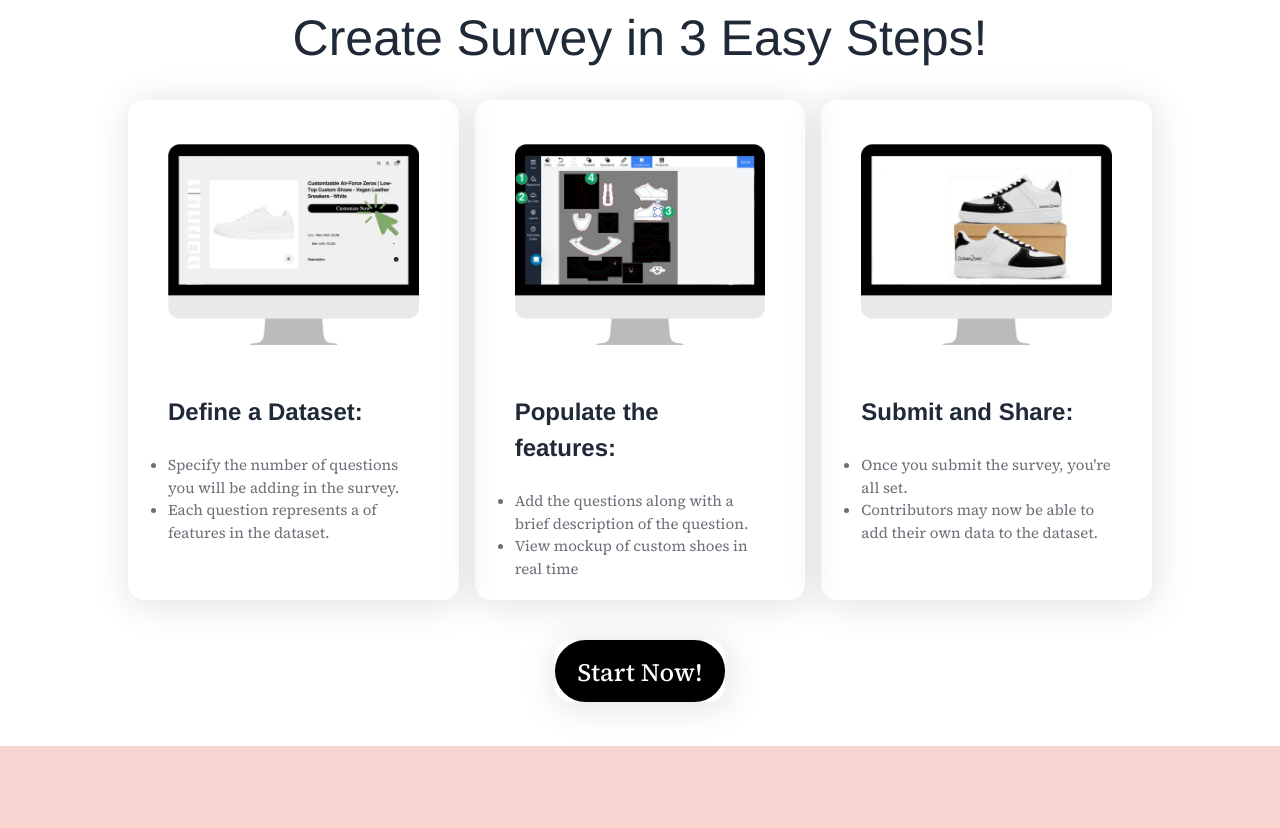
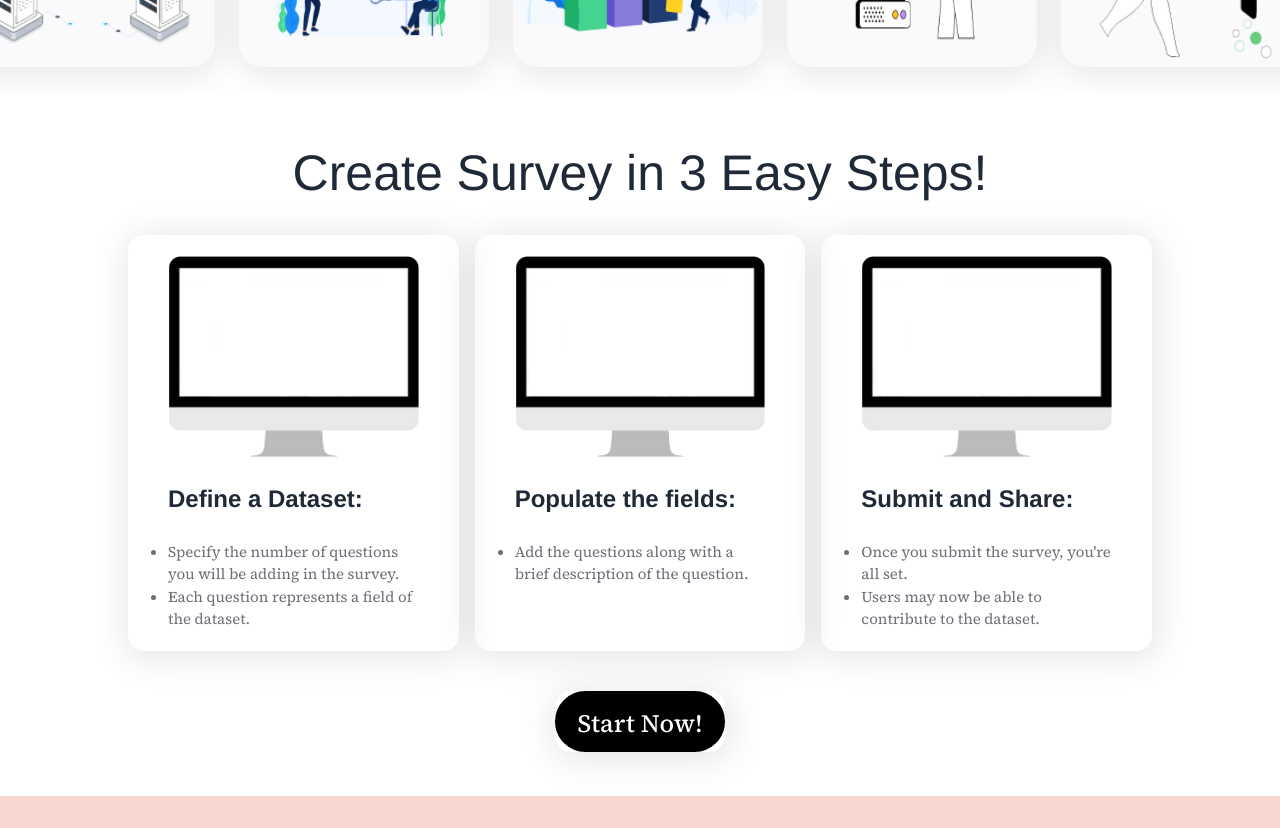
Before and after one commit to theDRB123/HackByte-24-fork, a React (Vite) app in the folder frontend/: page / in a window 1280 px wide. Shown: the part 1040-1868 px from the top of the page. Built offline with nearby package versions, Linux system fonts and the light colour scheme.

Commit message:
changed step img for now

```diff
--- a/frontend/src/components/Guide/guide.jsx
+++ b/frontend/src/components/Guide/guide.jsx
@@ -1,8 +1,9 @@
 import React from 'react'
 import { Link } from 'react-router-dom'
-import step3 from "../../assets/step_1.png"
+import step1 from "../../assets/step_1.png"
 import step2 from "../../assets/step_2.png"
-import step1 from "../../assets/step_3.png"
+import step3 from "../../assets/step_3.png"
+import step from "../../assets/step.png"
 
 const Guide = () => {
     return (
@@ -13,7 +14,7 @@ const Guide = () => {
             </div>
             <div className='flex gap-4 max-md:flex-col' >
                 <div className='rounded-2xl shadow-[2px_4px_35px_4px_rgba(0,0,0,0.10)] px-10 py-5'>
-                    <img src={step1} alt="" />
+                    <img src={step} alt="" />
                     <br />
                     <p className='font-bold text-[24px] custom'>
                     Define a Dataset:
@@ -24,28 +25,25 @@ const Guide = () => {
                             Specify the number of questions you will be adding in the survey.
                         </li>
                         <li>
-                            Each question represents a of features in the dataset.
+                            Each question represents a field of the dataset.
                         </li>
                     </ul>
                 </div>
                 <div className='rounded-2xl shadow-[2px_4px_35px_4px_rgba(0,0,0,0.10)] px-10 py-5'>
-                    <img src={step2} alt="" />
+                    <img src={step} alt="" />
                     <br />
                     <p className='font-bold text-[24px] custom'>
-                    Populate the features:
+                    Populate the fields:
                     </p>
                     <br />
                     <ul className='list-disc text-[15px] text-[#6e6d78]'>
                         <li>
                         Add the questions along with a brief description of the question.
                         </li>
-                        <li>
-                        View mockup of custom shoes in real time
-                        </li>
                     </ul>
                 </div>
                 <div className='rounded-2xl shadow-[2px_4px_35px_4px_rgba(0,0,0,0.10)] px-10 py-5'>
-                    <img src={step3} alt="" />
+                    <img src={step} alt="" />
                     <br />
                     <p className='font-bold text-[24px] custom'>
                     Submit and Share:
@@ -56,7 +54,7 @@ const Guide = () => {
                         Once you submit the survey, you're all set.
                         </li>
                         <li>
-                        Contributors may now be able to add their own data to the dataset.
+                        Users may now be able to contribute to the dataset.
                         </li>
                     </ul>
                 </div>
```
Also changed, not shown: frontend/src/assets/databazar.png, frontend/src/assets/step.png (added).
